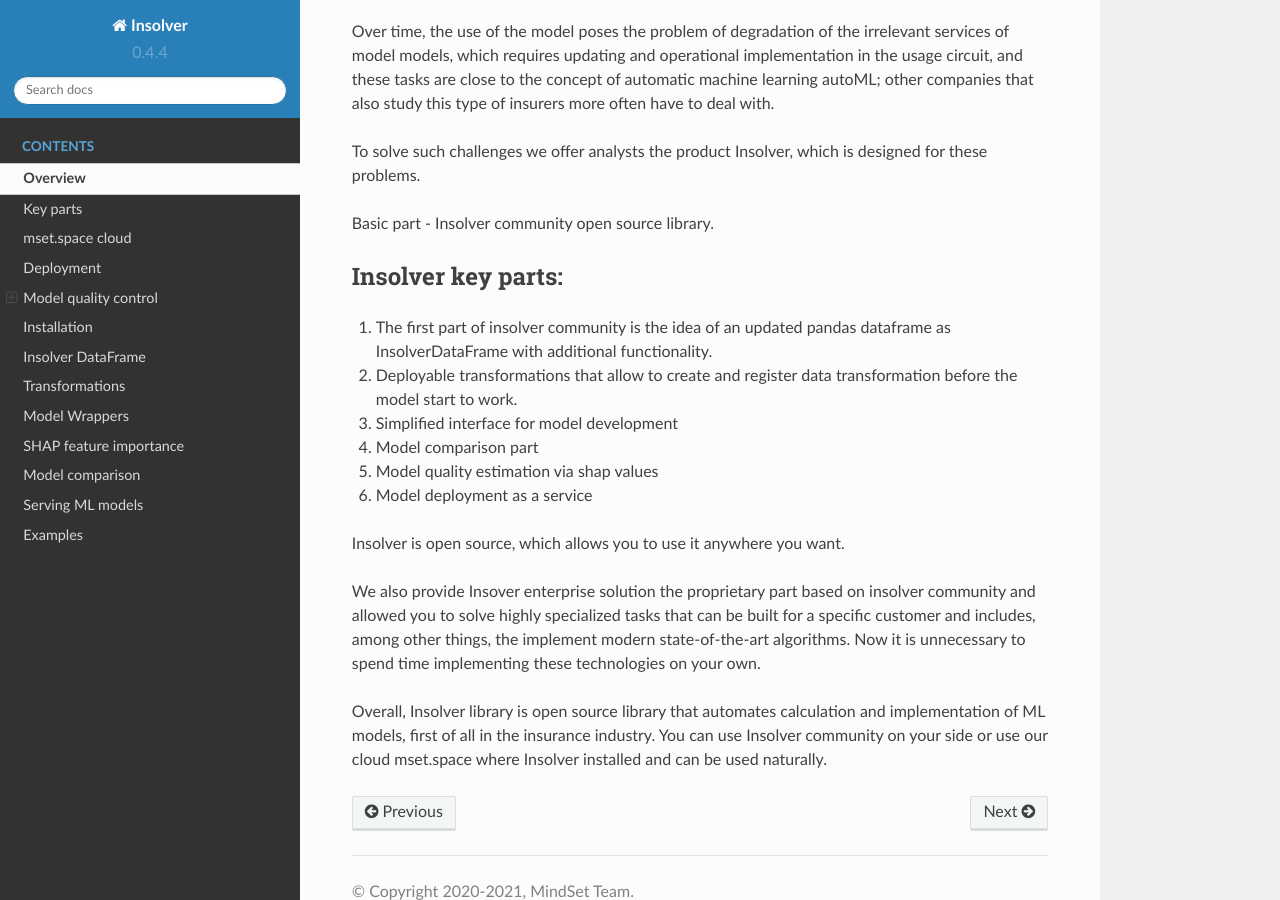
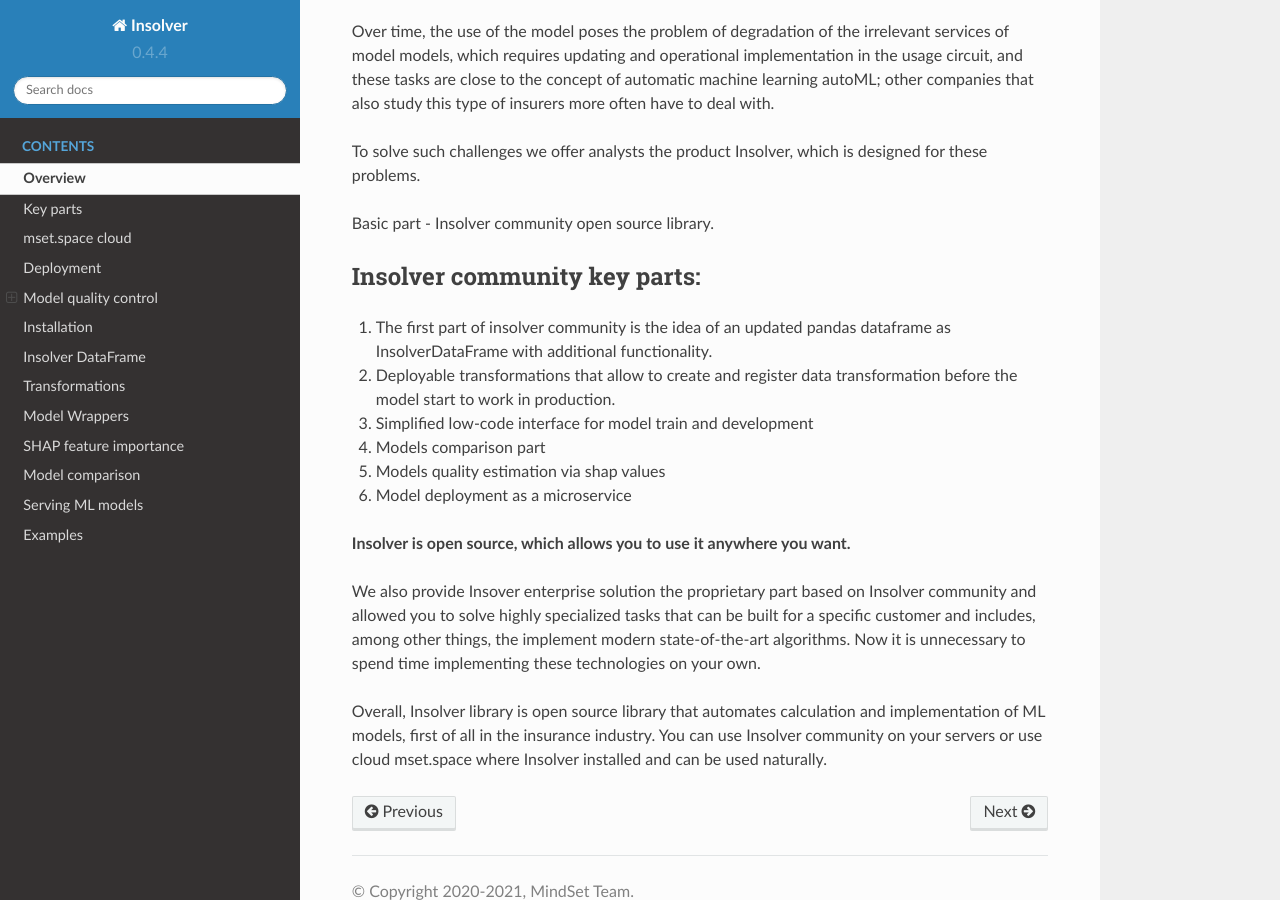
Before and after one commit to MindSetLib/Insolver, a Sphinx documentation site: the page built from docs/source/overview.md, in a window 1280 px wide and 900 px high, scrolled down 1728 px. Built offline with Sphinx 7.4.7 and the Read the Docs theme 2.0.0, drawn with Linux system fonts in a browser that asks for light colours.

Commit message:
Update overview.md

```diff
--- a/docs/source/overview.md
+++ b/docs/source/overview.md
@@ -41,17 +41,17 @@
 
 Basic part - Insolver community open source library.
 
-## Insolver key parts:
+## Insolver community key parts:
 
 1. The first part of insolver community is the idea of an updated pandas dataframe as InsolverDataFrame with additional functionality.
-2. Deployable transformations that allow to create and register data transformation before the model start to work.
-3. Simplified interface for model development
-4. Model comparison part
-5. Model quality estimation via shap values
-6. Model deployment as a service
+2. Deployable transformations that allow to create and register data transformation before the model start to work in production.
+3. Simplified low-code interface for model train and development
+4. Models comparison part
+5. Models quality estimation via shap values
+6. Model deployment as a microservice
 
-Insolver is open source, which allows you to use it anywhere you want.
+**Insolver is open source, which allows you to use it anywhere you want.**
 
-We also provide Insover enterprise solution the proprietary part based on insolver community and allowed you to solve highly specialized tasks that can be built for a specific customer and includes, among other things, the implement modern state-of-the-art algorithms. Now it is unnecessary to spend time implementing these technologies on your own.
+We also provide Insover enterprise solution the proprietary part based on Insolver community and allowed you to solve highly specialized tasks that can be built for a specific customer and includes, among other things, the implement modern state-of-the-art algorithms. Now it is unnecessary to spend time implementing these technologies on your own.
 
-Overall, Insolver library is open source library that automates calculation and implementation of ML models, first of all in the insurance industry. You can use Insolver community on your side or use our cloud mset.space where Insolver installed and can be used naturally.
+Overall, Insolver library is open source library that automates calculation and implementation of ML models, first of all in the insurance industry. You can use Insolver community on your servers or use cloud mset.space where Insolver installed and can be used naturally.
```
